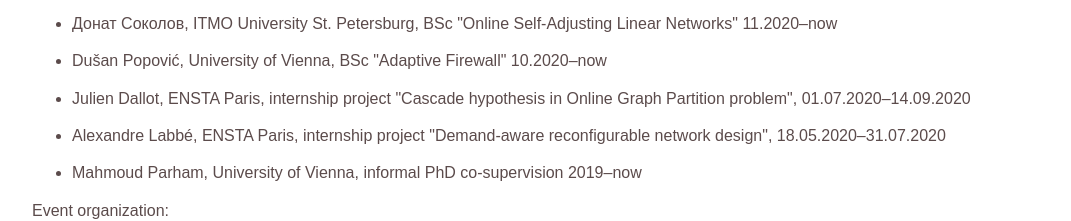
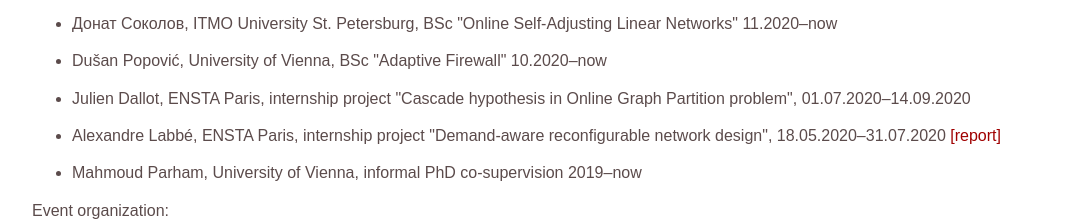
Before and after one commit to maciejpacut/maciejpacut.github.io, a plain HTML site: page index.html in a window 1280 px wide. Shown: the part 1185-1406 px from the top of the page, without its empty margins (104-1175 px from the left). Drawn offline with Linux system fonts and the light colour scheme.

Commit message:
report Alexandre

```diff
--- a/index.html
+++ b/index.html
@@ -151,7 +151,7 @@ for Dynamic Balanced Graph Partitioning
     <li>Донат Соколов, ITMO University St. Petersburg, BSc "Online Self-Adjusting Linear Networks" 11.2020&ndash;now</li>
     <li>Dušan Popović, University of Vienna, BSc "Adaptive Firewall" 10.2020&ndash;now</li>
     <li>Julien Dallot, ENSTA Paris, internship project "Cascade hypothesis in Online Graph Partition problem", 01.07.2020&ndash;14.09.2020 </li>
-    <li>Alexandre Labbé, ENSTA Paris, internship project "Demand-aware reconfigurable network design", 18.05.2020&ndash;31.07.2020</li>
+    <li>Alexandre Labbé, ENSTA Paris, internship project "Demand-aware reconfigurable network design", 18.05.2020&ndash;31.07.2020 <a href="./misc/internship-report-alexandre-labbe.pdf">[report]</a></li>
     <li>Mahmoud Parham, University of Vienna, informal PhD co-supervision 2019&ndash;now</li>
     </ul>
 
```
Also changed, not shown: 1 other file.
